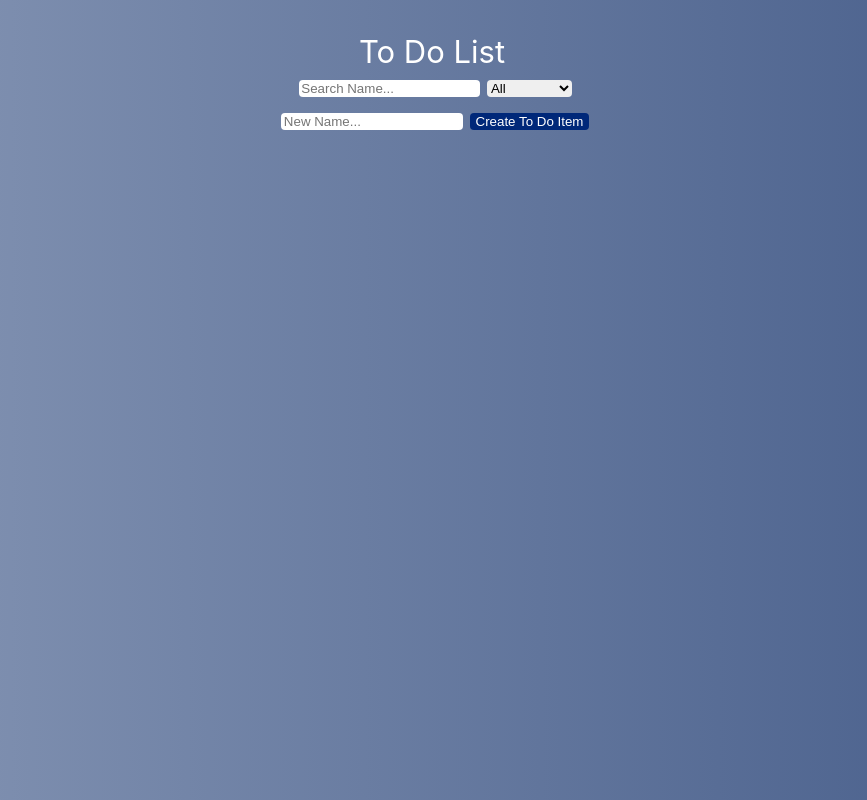
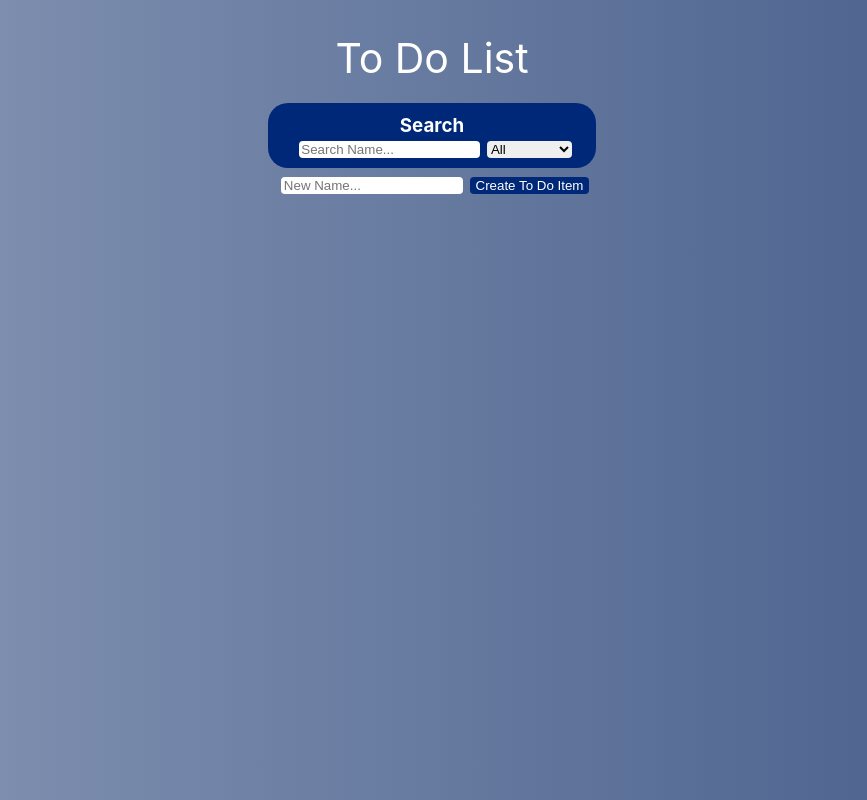
Before and after one commit to Mulock3/ToDoReactNativeWeb, a React (Create React App) app in the folder todoweb/: page / in a window 1280 px wide. Shown: the whole page, without its empty margins (208-1075 px from the left). Built offline with nearby package versions, Linux system fonts and the light colour scheme.

Commit message:
Minor UI Update/Fix Filtering
+UI Update
-Added background for search region

+Bug fixes
-Fixed: Can't edit to do when there are two or more

```diff
--- a/todoweb/src/App.css
+++ b/todoweb/src/App.css
@@ -9,7 +9,8 @@
 
 .App-header {
   margin-top: 25pt;
-  font-size: calc(15px + 2vmin);
+  margin-bottom: 15pt;
+  font-size: calc(25px + 2vmin);
   color: white;
 }
 
@@ -19,6 +20,14 @@
 }
 
 .todoFilter {
+  padding: 7pt;
+  background-color: #002879;
+  border-radius: 15pt;
+  border: 0pt;
+  color: white;
+}
+
+.newToDo {
   padding: 5pt;
 }
 
@@ -31,7 +40,6 @@
 }
 
 ul {
-  list-style-type: none;
   padding-left: 0pt;
 }
 
@@ -43,6 +51,13 @@ ul {
 }
 
 .todoItemTextInput{
+  margin-left: 5pt;
+  border-radius: 3pt;
+  border: 0pt;
+  text-align: center;
+}
+
+.todoItemTextInput:hover{
   background-color: rgb(231, 231, 231);
   margin-left: 5pt;
   border-radius: 3pt;
--- a/todoweb/src/App.js
+++ b/todoweb/src/App.js
@@ -18,20 +18,20 @@ function App() {
     filterHandler()
     }, [todoItems, filterTag, filterString])
 
+  // Filters by Name and Status
   const filterHandler = () =>
   {
-      if (filterTag === "Completed" || filterTag === "Pending")
-      {
-        setFilteredToDoItems(todoItems.filter(( (el) => (el.status.toLowerCase() === filterTag.toLowerCase()) && (el.name.toLowerCase().includes(filterString.toLowerCase())))))
-      }
-      else if (filterTag === "All" && filterString !== "")
-      {
+    switch(filterTag) {
+      case "Completed":
+        setFilteredToDoItems(todoItems.filter(( (el) => ( (el.status.toLowerCase() === "completed") && (el.name.toLowerCase().includes(filterString.toLowerCase() )) ) )))
+        break;
+      case "Pending":
+        setFilteredToDoItems(todoItems.filter(( (el) => ( (el.status.toLowerCase() === "pending") && (el.name.toLowerCase().includes(filterString.toLowerCase() )) ) )))
+        break;
+      default:
         setFilteredToDoItems(todoItems.filter(( (el) => (el.name.toLowerCase().includes(filterString.toLowerCase())))))
-      }
-      else if (filterTag === "All" && filterString === "")
-      {
-        setFilteredToDoItems(todoItems)
-      }
+        break;
+    }
   }
 
   return (
--- a/todoweb/src/component/ToDo.js
+++ b/todoweb/src/component/ToDo.js
@@ -2,7 +2,7 @@ import React from 'react';
 import { confirmAlert } from 'react-confirm-alert'; // Import
 import 'react-confirm-alert/src/react-confirm-alert.css'; // Import css
 
-const ToDo = ({todo, key, name, status, setToDoItems, todoItems}) =>
+const ToDo = ({todo, name, status, setToDoItems, todoItems}) =>
 {
 
     // Deletes the to do item
@@ -39,6 +39,7 @@ const ToDo = ({todo, key, name, status, setToDoItems, todoItems}) =>
                     return {...todoItem, status: "Pending"}
                 }
             }
+            return todoItem
         }))
     }
 
--- a/todoweb/src/component/ToDoForm.js
+++ b/todoweb/src/component/ToDoForm.js
@@ -34,14 +34,14 @@ const ToDoForm = ({newToDoName, setNewToDoName, todoItems, setToDoItems, filterT
         setFilterString(e.target.value)
     }
 
-
-
     // Creates our basic form if we want to add a ToDo item
     return(
     <div>
         <form>
 
             <div className="todoFilter" >
+                <h3 className="h3Header">Search</h3>
+                <div>
                 <input type="text" className="todoTextInput" placeholder="Search Name..." onChange={searchToDoItemsString}/>
 
                 <select name="ToDoItemSelection" className="ToDoStatusFilter" onChange={searchToDoItemsTag}>
@@ -49,12 +49,12 @@ const ToDoForm = ({newToDoName, setNewToDoName, todoItems, setToDoItems, filterT
                     <option value="Completed">Completed</option>
                     <option value="Pending">Pending</option>
                 </select>
-
+                </div>
             </div>
         </form>
 
         <form>
-            <div className="todoFilter">
+            <div className="newToDo">
                 <input value={newToDoName} type="text" className="todoTextInput" placeholder="New Name..." onChange={newToDoNameHandler}/>
                 <button type="submit" className="todoButton" onClick={newToDoItem}>Create To Do Item</button>
             </div>
```
